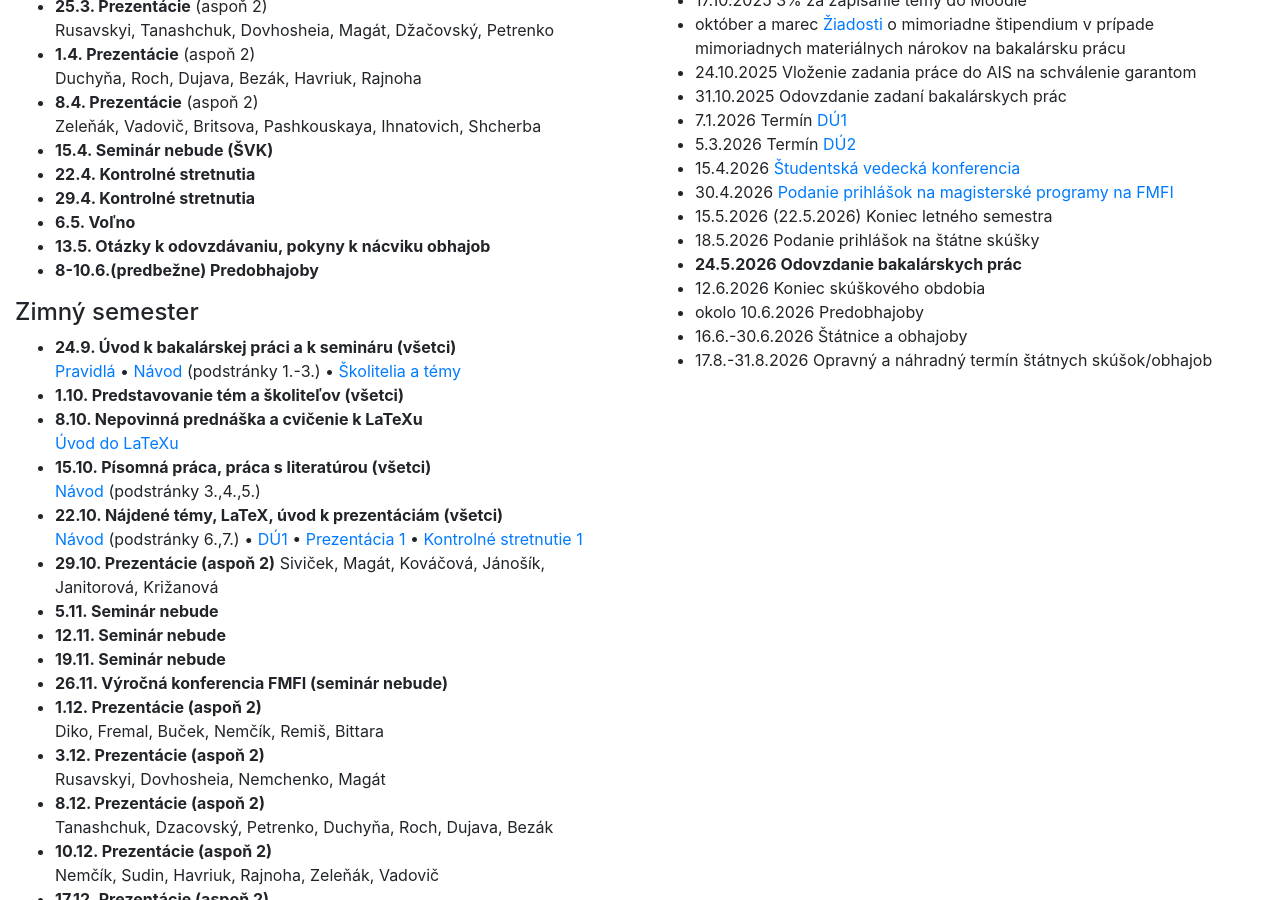
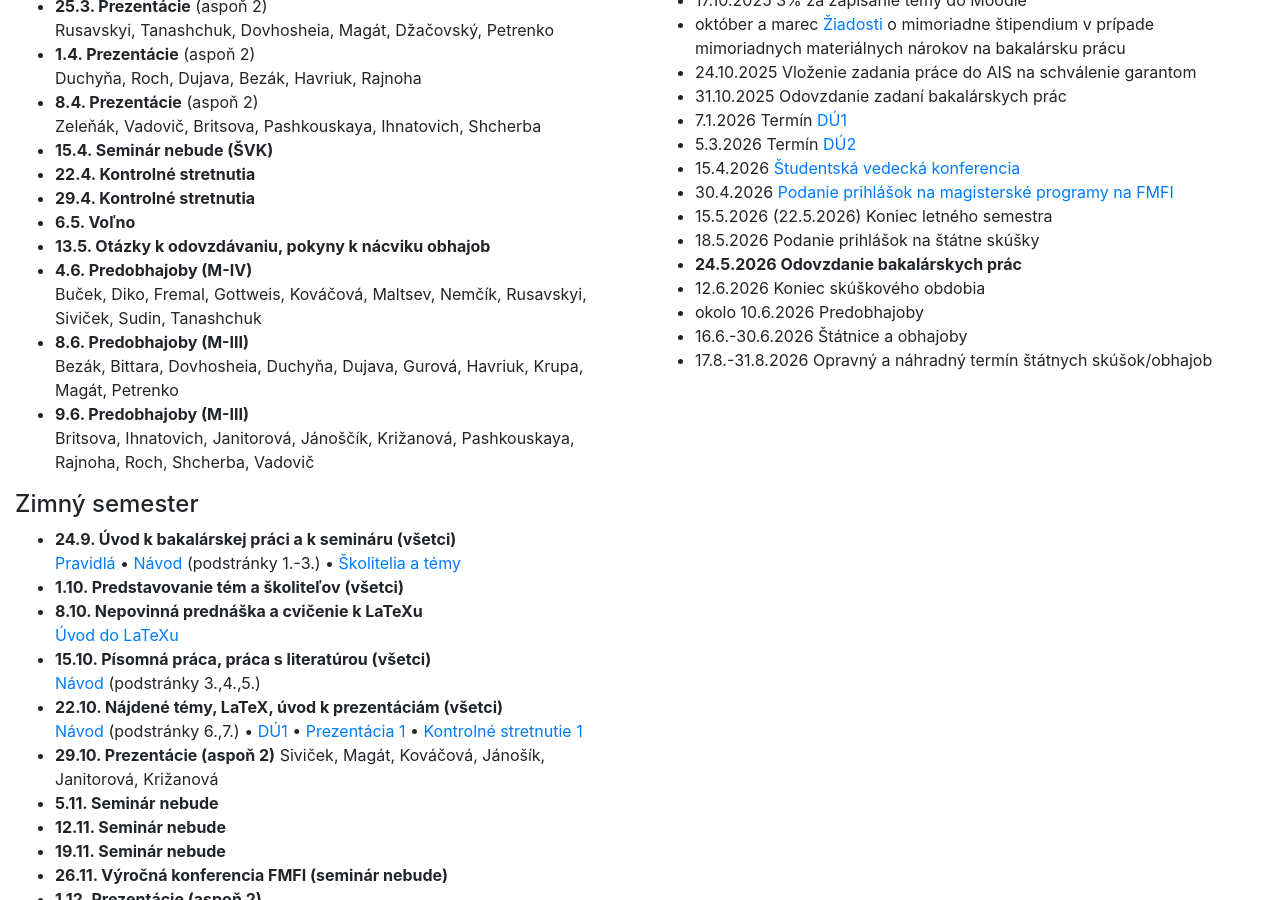
Before and after one commit to bbrejova/bcinf, a Jekyll site: the page built from index.md, in a window 1280 px wide and 900 px high, scrolled down 409 px. Built offline with Jekyll 4.4.1, drawn with Linux system fonts in a browser that asks for light colours; nearby versions of some CDN libraries.

Commit message:
Predobhajoby program

```diff
--- a/index.md
+++ b/index.md
@@ -27,8 +27,14 @@ Zeleňák, Vadovič, Britsova, Pashkouskaya, Ihnatovich, Shcherba
 * **29.4. Kontrolné stretnutia**
 * **6.5. Voľno**
 * **13.5. Otázky k odovzdávaniu, pokyny k nácviku obhajob**
-* **8-10.6.(predbežne)  Predobhajoby**
-
+* **4.6. Predobhajoby (M-IV)**<br>
+Buček, Diko, Fremal, Gottweis, Kováčová, Maltsev, Nemčík, Rusavskyi, Siviček, Sudin,
+Tanashchuk
+* **8.6. Predobhajoby (M-III)**<br>
+Bezák, Bittara, Dovhosheia, Duchyňa, Dujava, Gurová, Havriuk, Krupa, Magát, Petrenko
+* **9.6. Predobhajoby (M-III)**<br>
+Britsova, Ihnatovich, Janitorová, Jánoščík, Križanová, Pashkouskaya, Rajnoha, Roch,
+Shcherba, Vadovič
 
 
 #### Zimný semester
```
